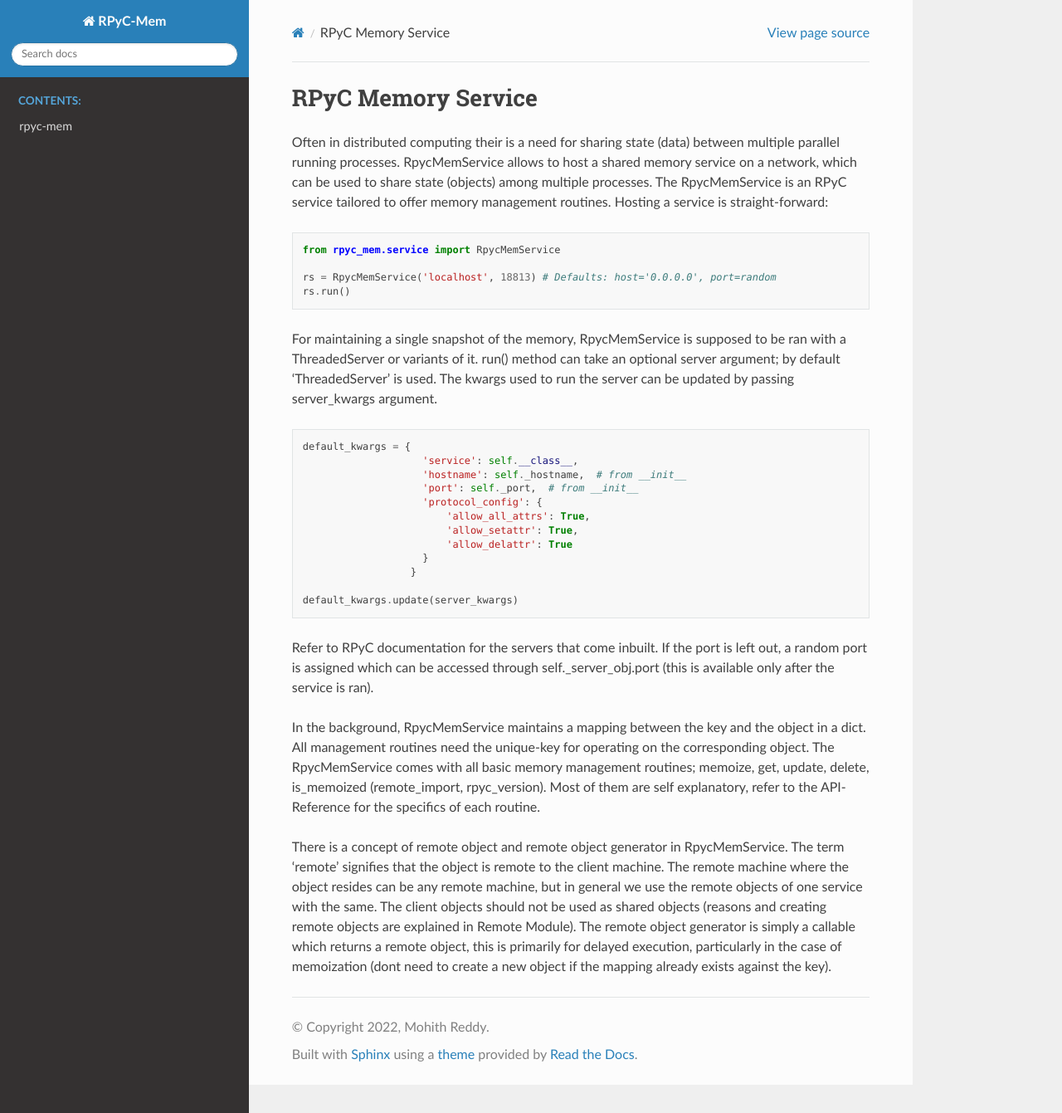
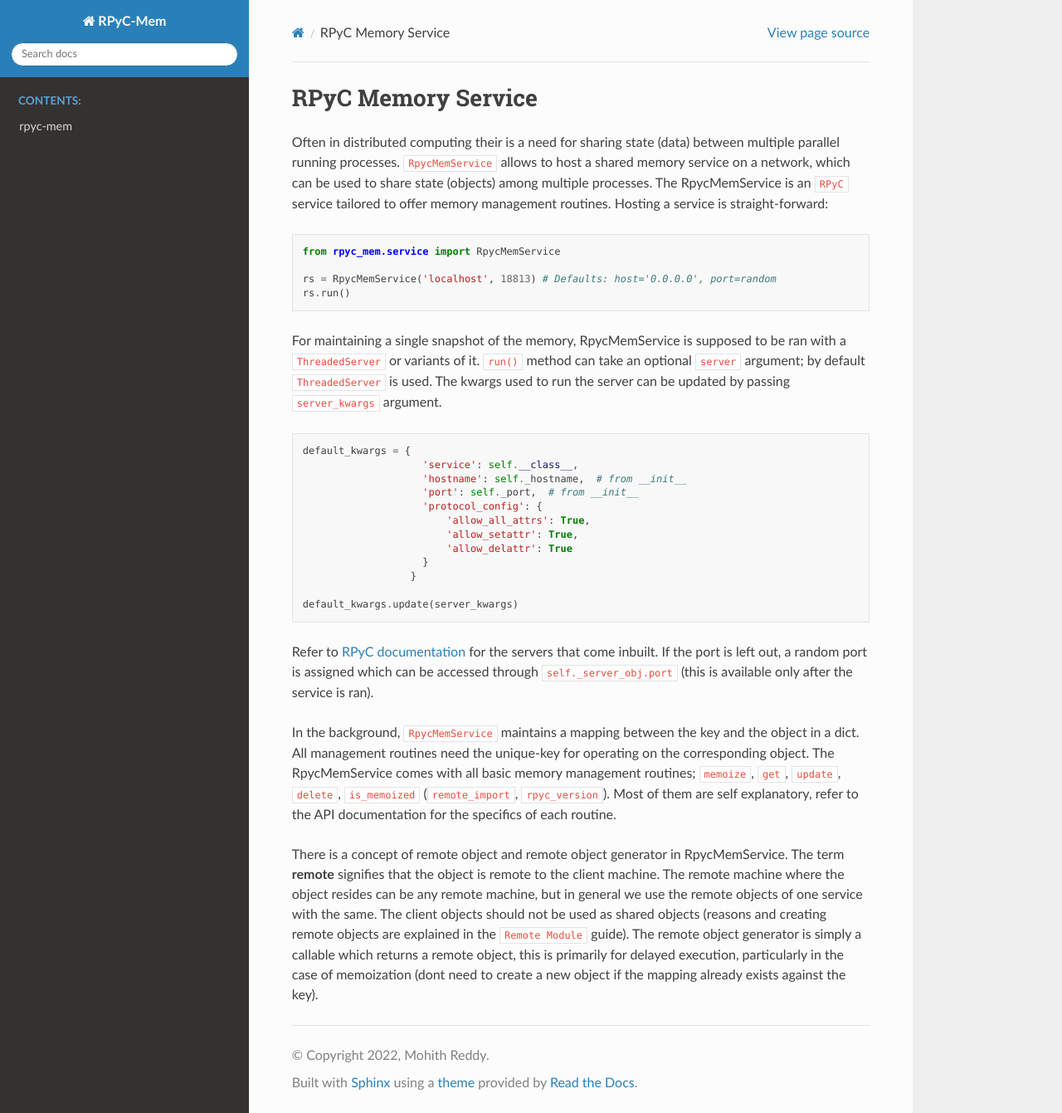
Before and after one commit to m0hithreddy/rpyc-mem, a Sphinx documentation site: the page built from docs/user_guide/mem_service_guide.rst, in a window 1280 px wide and 1341 px high. Shown: the whole window at 83% size. Built offline with Sphinx 7.4.7 and the Read the Docs theme 2.0.0, drawn with Linux system fonts in a browser that asks for light colours.

Commit message:
Add links and keyword highting to the user guide

```diff
--- a/docs/user_guide/mem_object_guide.rst
+++ b/docs/user_guide/mem_object_guide.rst
@@ -60,7 +60,7 @@
     """
 
 
-Till now we are able to create the objects of ``builtins/modules`` that remote has to offer. But often times we
+Till now we are able to create the objects of ``builtins``/``modules`` that remote has to offer. But often times we
 need to share the objects of custom classes. ``RemoteModule`` has no direct way to create such objects since the remote
 is not aware of your class declarations. The way around is to share the attributes (class attributes, in most cases) of
 the class instead of the entire class. In the following code, the attributes ``lock`` and ``obj`` of ``Shared`` class
@@ -86,7 +86,7 @@
 
         def describe(self):
             with self.lock:
-                print("%s: %s" % (self.title, self.obj))
+                print('%s: %s' % (self.title, self.obj))
 
         @classmethod
         def run(cls):
--- a/docs/user_guide/mem_service_guide.rst
+++ b/docs/user_guide/mem_service_guide.rst
@@ -2,8 +2,8 @@
 -------------------
 
 Often in distributed computing their is a need for sharing state (data) between multiple parallel running processes.
-RpycMemService allows to host a shared memory service on a network, which can be used to share state (objects) among
-multiple processes. The RpycMemService is an RPyC service tailored to offer memory management routines. Hosting a
+``RpycMemService`` allows to host a shared memory service on a network, which can be used to share state (objects) among
+multiple processes. The RpycMemService is an ``RPyC`` service tailored to offer memory management routines. Hosting a
 service is straight-forward::
 
     from rpyc_mem.service import RpycMemService
@@ -12,9 +12,9 @@
     rs.run()
 
 
-For maintaining a single snapshot of the memory, RpycMemService is supposed to be ran with a ThreadedServer or variants
-of it. run() method can take an optional server argument; by default 'ThreadedServer' is used. The kwargs used to run
-the server can be updated by passing server_kwargs argument. ::
+For maintaining a single snapshot of the memory, RpycMemService is supposed to be ran with a ``ThreadedServer`` or
+variants of it. ``run()`` method can take an optional ``server`` argument; by default ``ThreadedServer`` is used. The
+kwargs used to run the server can be updated by passing ``server_kwargs`` argument. ::
 
     default_kwargs = {
                         'service': self.__class__,
@@ -30,17 +30,18 @@
     default_kwargs.update(server_kwargs)
 
 
-Refer to RPyC documentation for the servers that come inbuilt. If the port is left out, a random port is assigned which
-can be accessed through self._server_obj.port (this is available only after the service is ran).
+Refer to `RPyC documentation <https://rpyc.readthedocs.io/en/latest/api/utils_server.html>`_ for the servers that come
+inbuilt. If the port is left out, a random port is assigned which can be accessed through ``self._server_obj.port``
+(this is available only after the service is ran).
 
-In the background, RpycMemService maintains a mapping between the key and the object in a dict. All management routines
-need the unique-key for operating on the corresponding object. The RpycMemService comes with all basic memory management
-routines; memoize, get, update, delete, is_memoized (remote_import, rpyc_version). Most of them are self explanatory,
-refer to the API-Reference for the specifics of each routine.
+In the background, ``RpycMemService`` maintains a mapping between the key and the object in a dict. All management
+routines need the unique-key for operating on the corresponding object. The RpycMemService comes with all basic memory
+management routines; ``memoize``, ``get``, ``update``, ``delete``, ``is_memoized`` (``remote_import``, ``rpyc_version``).
+Most of them are self explanatory, refer to the API documentation for the specifics of each routine.
 
-There is a concept of remote object and remote object generator in RpycMemService. The term 'remote' signifies that the
+There is a concept of remote object and remote object generator in RpycMemService. The term **remote** signifies that the
 object is remote to the client machine. The remote machine where the object resides can be any remote machine, but in
 general we use the remote objects of one service with the same. The client objects should not be used as shared objects
-(reasons and creating remote objects are explained in Remote Module). The remote object generator is simply a callable
-which returns a remote object, this is primarily for delayed execution, particularly in the case of memoization (dont
-need to create a new object if the mapping already exists against the key).
+(reasons and creating remote objects are explained in the ``Remote Module`` guide). The remote object generator is simply
+a callable which returns a remote object, this is primarily for delayed execution, particularly in the case of memoization
+(dont need to create a new object if the mapping already exists against the key).
```
Also changed, not shown: docs/user_guide/mem_connect_guide.rst (+8 -7 lines), docs/user_guide/remote_module_guide.rst (+4 -4 lines).
